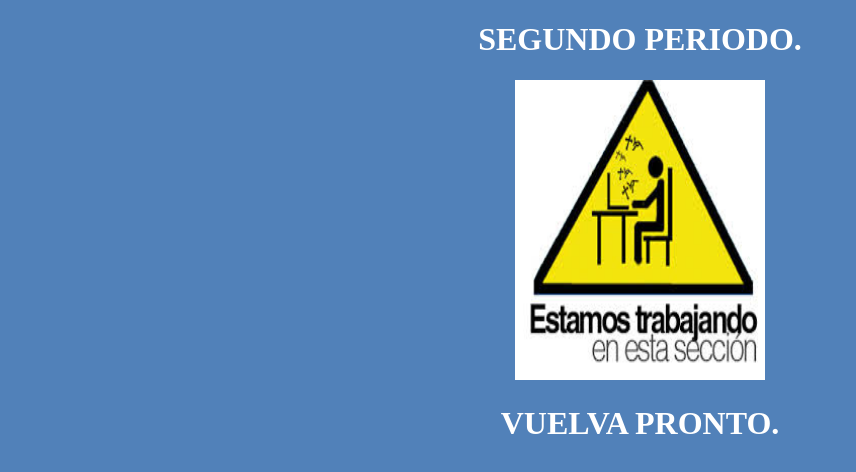
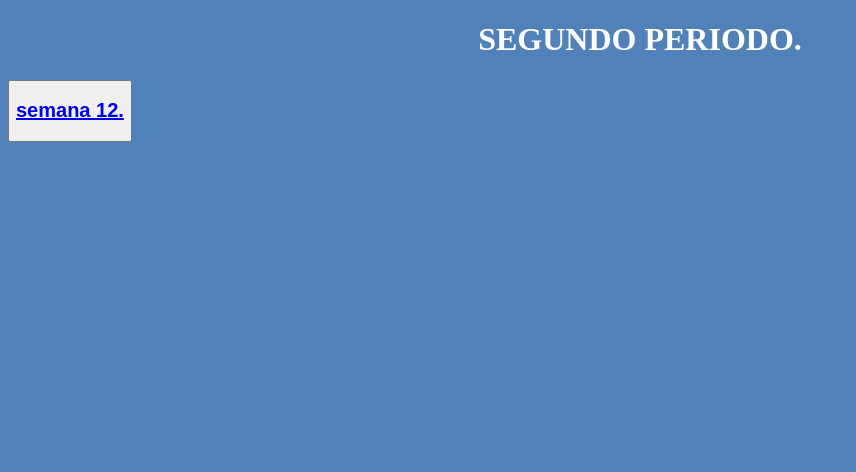
Before and after one commit to santi2420/mi-proyecto, a plain HTML site: page index2.html in a window 1280 px wide. Shown: the whole page, without its empty margins (0-856 px from the left). Drawn offline with Linux system fonts and the light colour scheme.

Commit message:
Update index2.html

```diff
--- a/index2.html
+++ b/index2.html
@@ -4,8 +4,7 @@
 	<title>PERIODO 2</title>
 </head>
 <body bgcolor="#5181B9"  text="#FFFFFF">
-<center><h1 >SEGUNDO PERIODO.</h1></center>
-<center><img src="construccion.jpg" width="250" height="300" left=80%></center>
-<center><h1 >VUELVA PRONTO.</h1></center>
+	<center><h1 >SEGUNDO PERIODO.</h1></center>
+<button ><a href="semana12.html"><h2>semana 12.</h2></a></button>
 </body>
 </html>
```
